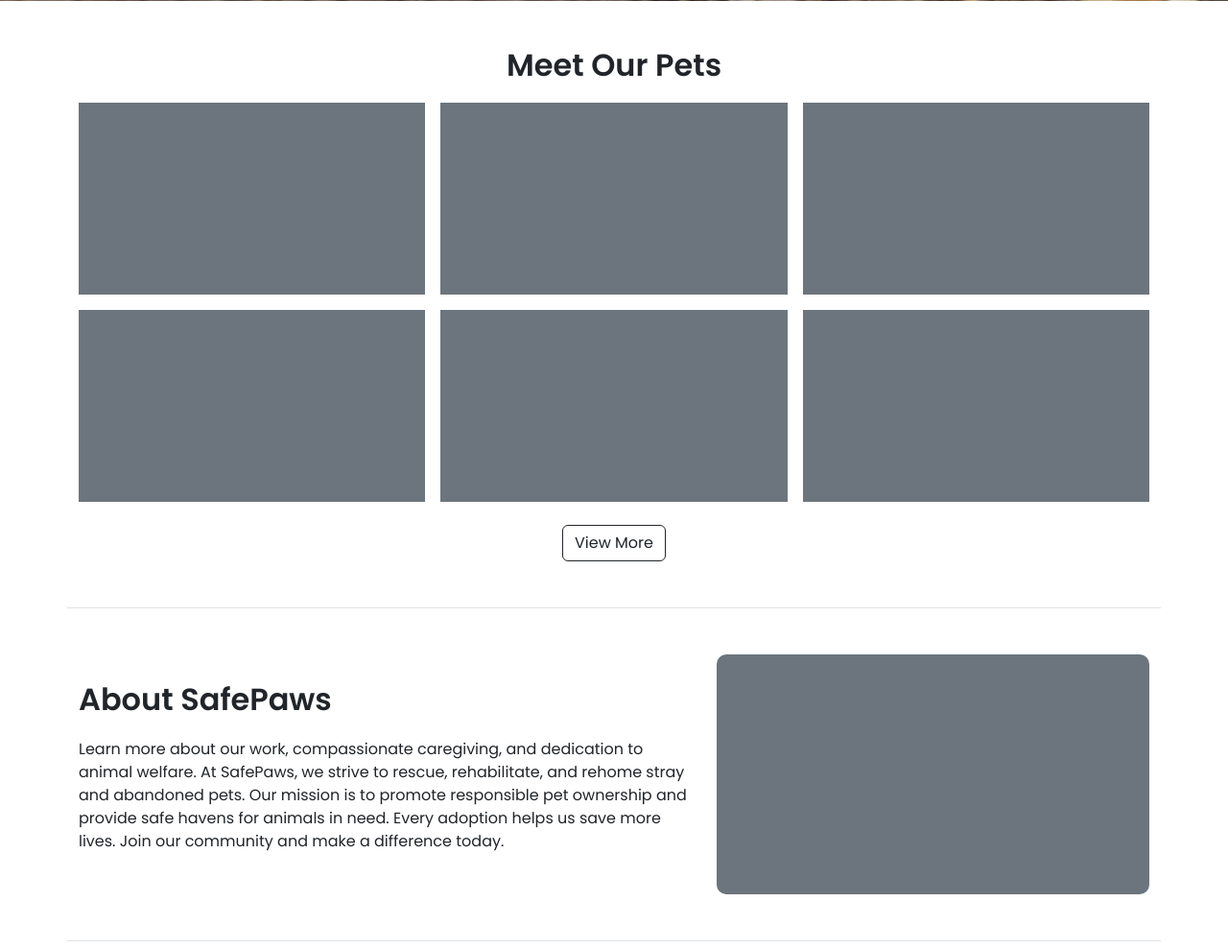
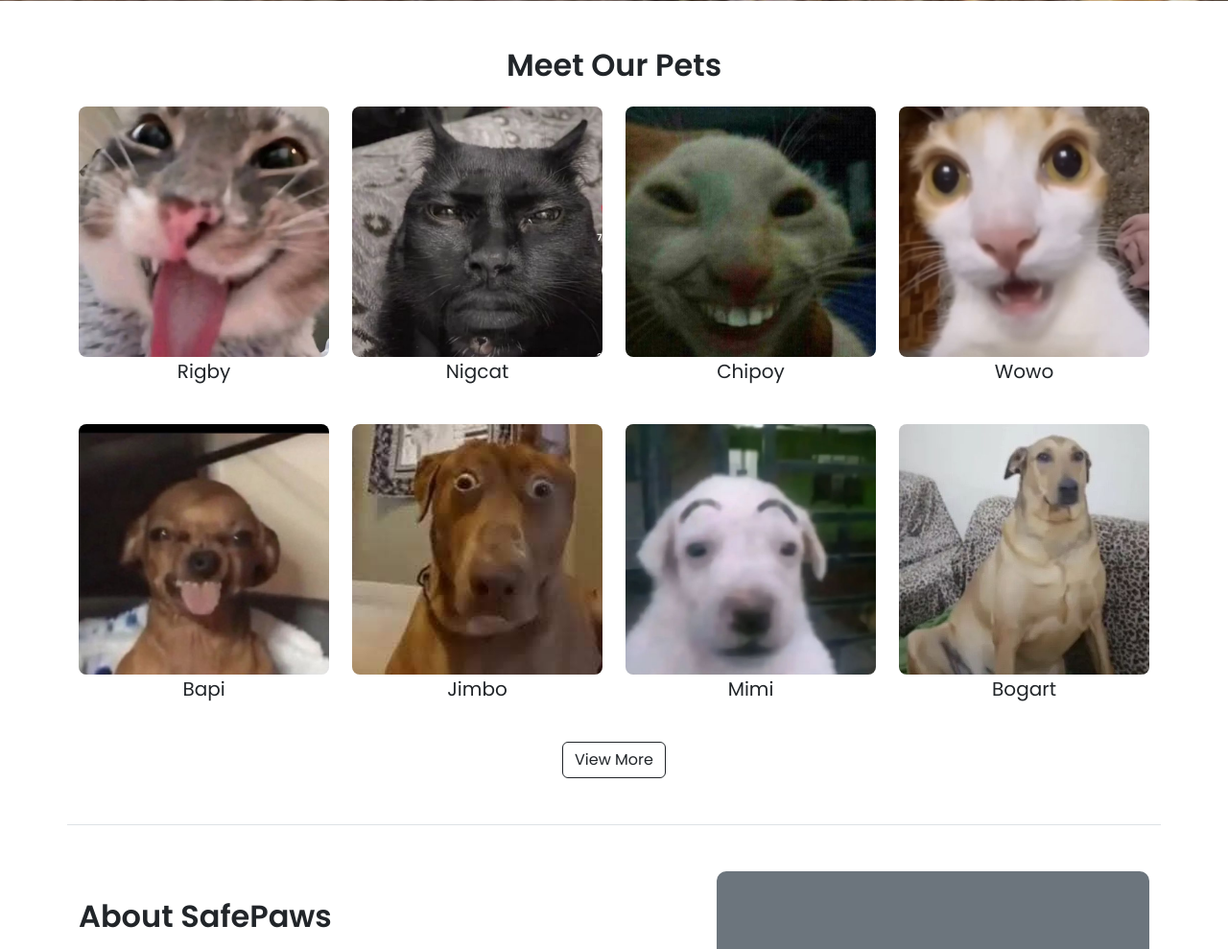
Before and after one commit to yonajin/SafePaws, a PHP site: page / in a window 1280 px wide. Shown: the part 769-1758 px from the top of the page at 96% size. Run offline with PHP 8.4, Linux system fonts and the light colour scheme.

Commit message:
third commit

```diff
--- a/index.php
+++ b/index.php
@@ -92,6 +92,23 @@
       color: #333;
       margin-top: 40px;
     }
+
+    .square {
+  background-color: #5a5755ff; /* or bg-secondary if using Bootstrap */
+  aspect-ratio: 1 / 1;       /* makes width = height */
+  width: 100%;               /* fills the column width */
+  border-radius: 8px;
+  margin-bottom: 8px;    /* optional, rounded corners */
+}
+
+.pet-img {
+  width: 100%;
+  aspect-ratio: 1 / 1;     /* keeps the image perfectly square */
+  object-fit: cover;       /* crops and fills square nicely */
+  border-radius: 8px;      /* optional rounded corners */
+}
+
+
   </style>
 </head>
 <body>
@@ -122,17 +139,47 @@
 
 <!-- Meet Our Pets -->
 <section class="container text-center py-5">
-  <h2 class="section-title">Meet Our Pets</h2>
-  <div class="row g-3">
-    <div class="col-md-4"><div class="bg-secondary" style="height:200px;"></div></div>
-    <div class="col-md-4"><div class="bg-secondary" style="height:200px;"></div></div>
-    <div class="col-md-4"><div class="bg-secondary" style="height:200px;"></div></div>
-    <div class="col-md-4"><div class="bg-secondary" style="height:200px;"></div></div>
-    <div class="col-md-4"><div class="bg-secondary" style="height:200px;"></div></div>
-    <div class="col-md-4"><div class="bg-secondary" style="height:200px;"></div></div>
+  <h2 class="section-title mb-4">Meet Our Pets</h2>
+  <div class="row g-4">
+    <div class="col-md-3 col-sm-6">
+      <img src="assets/cat1.jpg" class="pet-img" alt="Rigby">
+      <p style="font-size: 20px;">Rigby</p>
+    </div>
+    <div class="col-md-3 col-sm-6">
+      <img src="assets/cat2.jpg" class="pet-img" alt="Nigcat">
+      <p style="font-size: 20px;">Nigcat</p>
+    </div>
+    <div class="col-md-3 col-sm-6">
+      <img src="assets/cat3.jpg" class="pet-img" alt="Chipoy">
+      <p style="font-size: 20px;">Chipoy</p>
+    </div>
+    <div class="col-md-3 col-sm-6">
+      <img src="assets/cat4.jpg" class="pet-img" alt="Wowo">
+      <p style="font-size: 20px;">Wowo</p>
+    </div>
+    <div class="col-md-3 col-sm-6">
+      <img src="assets/dog1.jpg" class="pet-img" alt="Bapi">
+      <p style="font-size: 20px;">Bapi</p>
+    </div>
+    <div class="col-md-3 col-sm-6">
+      <img src="assets/dog2.jpg" class="pet-img" alt="Jimbo">
+      <p style="font-size: 20px;">Jimbo</p>
+    </div>
+    <div class="col-md-3 col-sm-6">
+      <img src="assets/dog3.jpg" class="pet-img" alt="Mimi">
+      <p style="font-size: 20px;">Mimi</p>
+    </div>
+    <div class="col-md-3 col-sm-6">
+      <img src="assets/dog4.jpg" class="pet-img" alt="Bogart">
+      <p style="font-size: 20px;">Bogart</p>
+    </div>
+    <!-- add more as needed -->
   </div>
   <button class="btn btn-outline-dark mt-4">View More</button>
 </section>
+
+
+
 
 <!-- About Section -->
 <section class="container py-5 border-top border-bottom">
```
Also changed, not shown: assets/cat1.jpg (added), assets/cat2.jpg (added), assets/cat3.jpg (added), assets/cat4.jpg (added), assets/dog1.jpg (added), assets/dog2.jpg (added), assets/dog3.jpg (added), assets/dog4.jpg (added).
